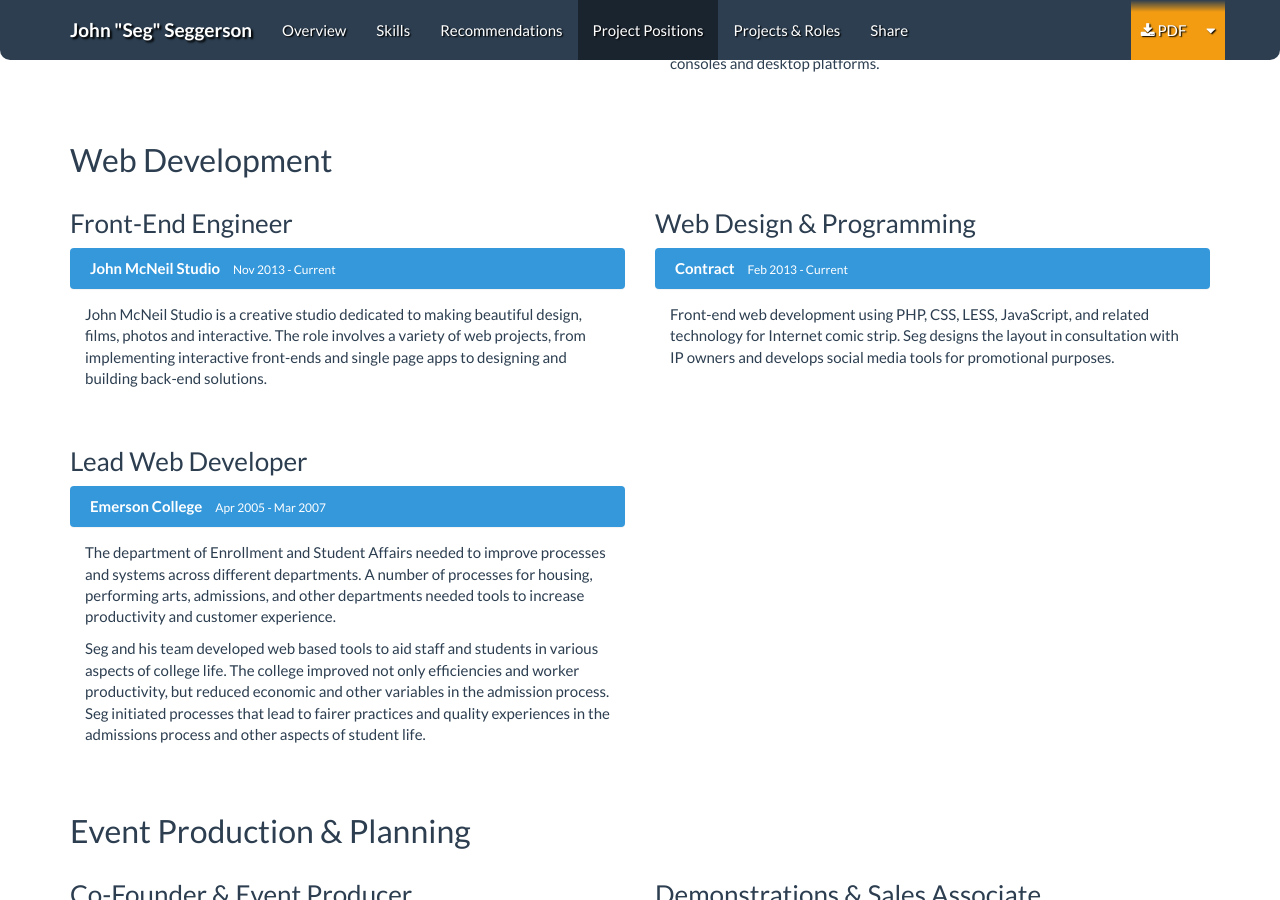
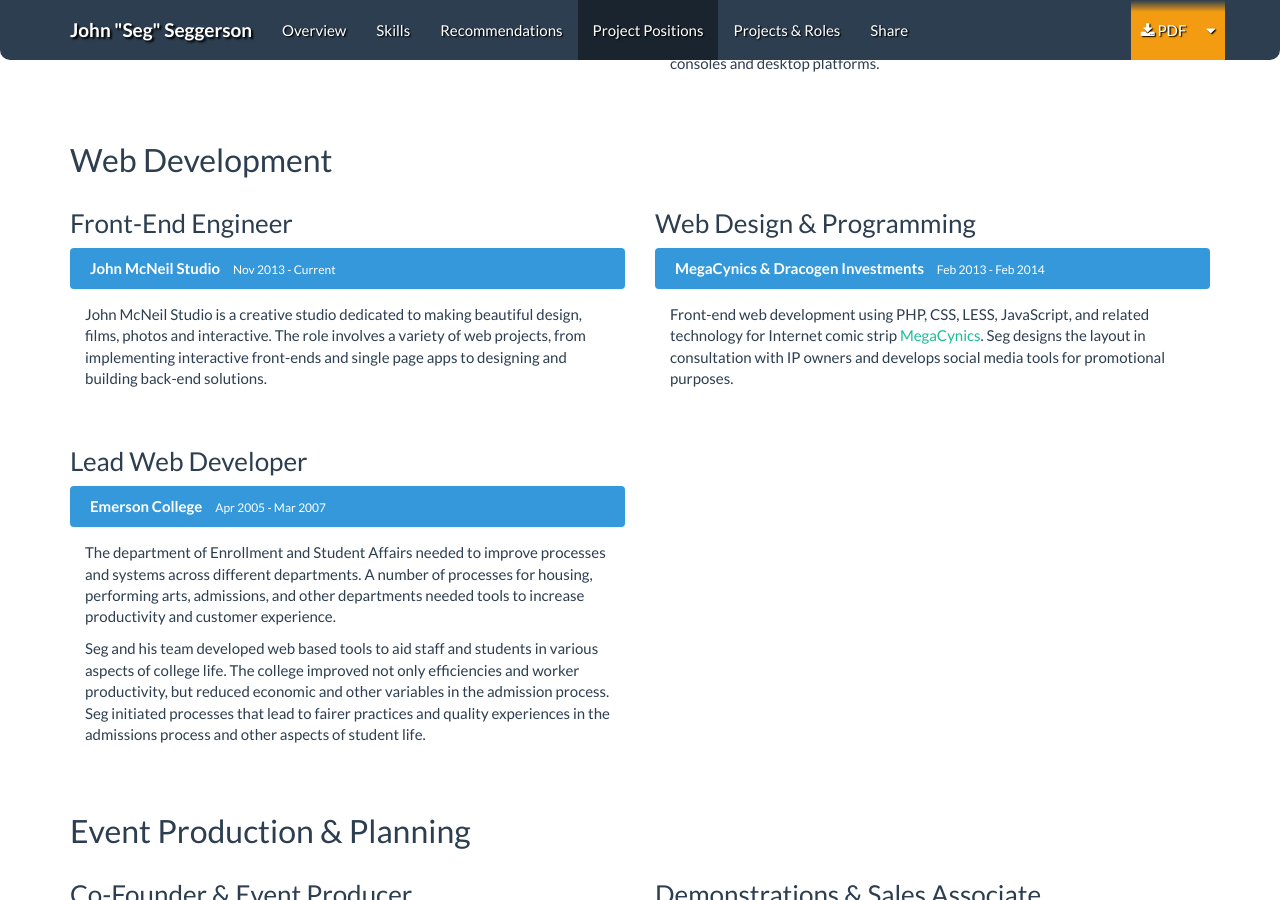
Before and after one commit to TheSeg/theseg.github.io, a Jekyll site: the page built from index.html, in a window 1280 px wide and 900 px high, scrolled down 3309 px. Built offline with Jekyll 4.4.1, drawn with Linux system fonts in a browser that asks for light colours; nearby versions of some CDN libraries; Markdown is read by kramdown in place of the engine named in the settings; comment, search, counter and statistics services are not loaded.

Commit message:
Named MegaCynics by name.

```diff
--- a/_includes/content/positions.html
+++ b/_includes/content/positions.html
@@ -131,12 +131,12 @@
     <div class="panel panel-info">
       <div class="panel-heading">
         <ul class="positionInfo list-inline">
-          <li class="company">Contract</li>
-          <li class="dates">Feb 2013 - Current</li>
+          <li class="company">MegaCynics &amp; Dracogen Investments</li>
+          <li class="dates">Feb 2013 - Feb 2014</li>
         </ul>
       </div>
       <div class="panel-body">
-        Front-end web development using PHP, CSS, LESS, JavaScript, and related technology for Internet comic strip. Seg designs the layout in consultation with IP owners and develops social media tools for promotional purposes.
+        Front-end web development using PHP, CSS, LESS, JavaScript, and related technology for Internet comic strip <a href="http://megacynics.com" target="_blank">MegaCynics</a>. Seg designs the layout in consultation with IP owners and develops social media tools for promotional purposes.
       </div>
     </div>
   </div>
```
